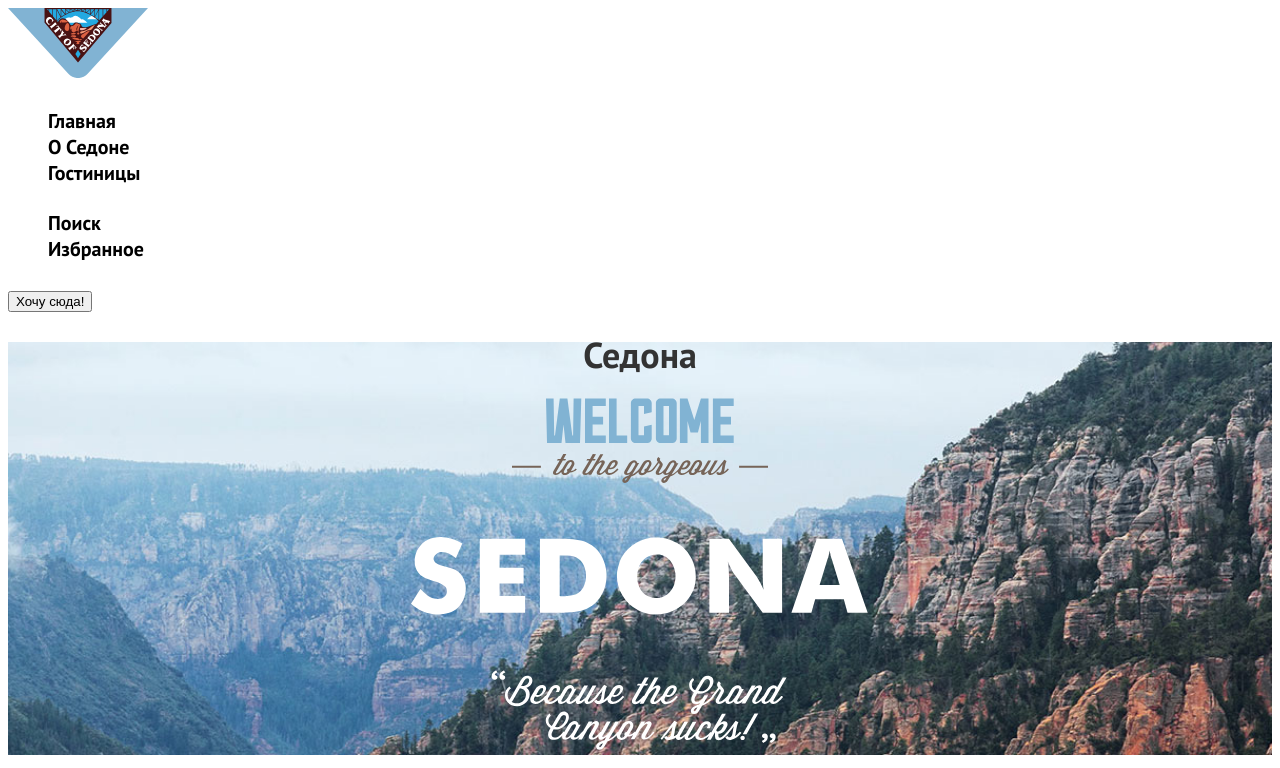
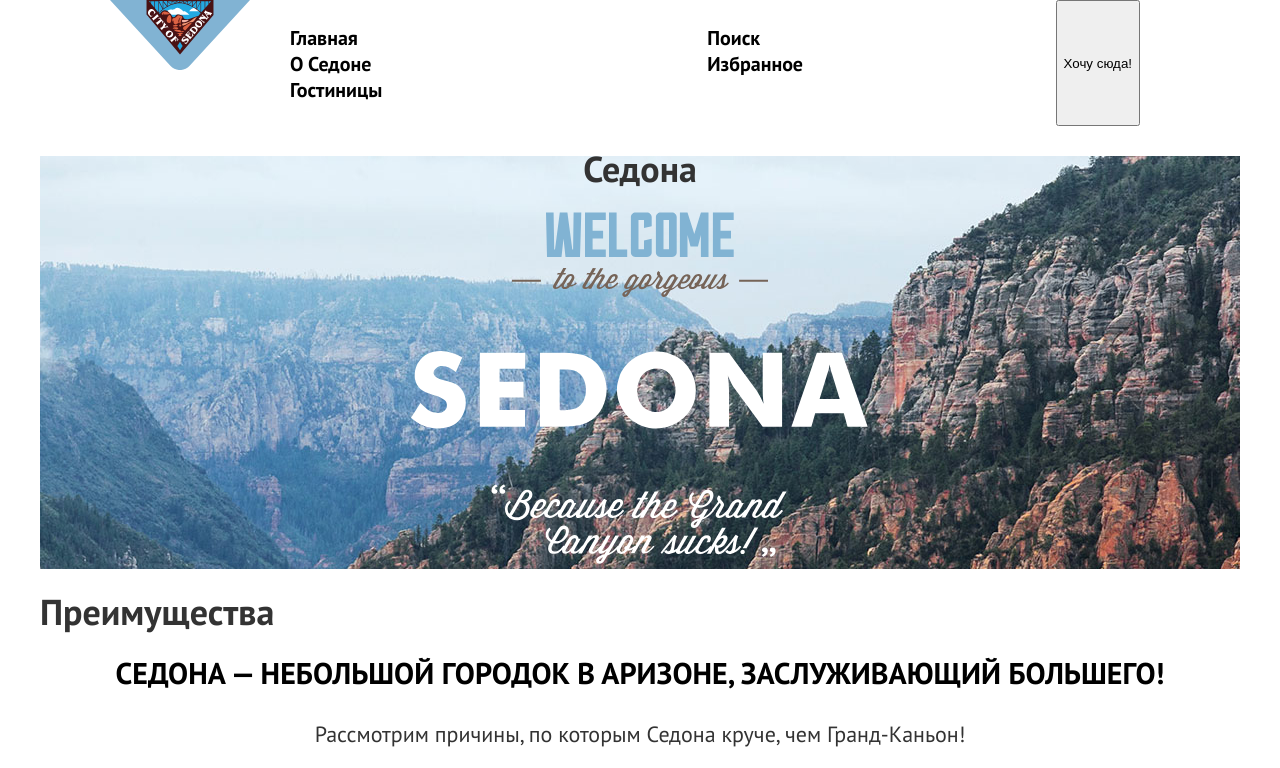
Before and after one commit to htmlacademy-htmlcss/2473593-sedona-39, a plain HTML site: page index.html in a window 1280 px wide. Shown: the top 768 px of the page. Drawn offline with Linux system fonts and the light colour scheme.

Commit message:
Добавление сетки страниц для крупных блоков

```diff
--- a/index.html
+++ b/index.html
@@ -9,6 +9,7 @@
   </head>
 
   <body>
+    <div class="site-container">
     <header class="page-header" data-test="header">
       <a href="index.html" class="nav-logo-link">
         <img src="images/logo.svg" width="140" height="70" alt="Логотип">
@@ -40,7 +41,7 @@
       </nav>
       <button class="header-button" type="button">Хочу сюда!</button>
     </header>
-    <main class="page-main" data-test="main">
+    <main class="main-container page-main" data-test="main">
       <section class="hero" data-test="hero">
         <h1 class="visually-hidden">Седона</h1>
         <img src="images/welcome-sedona.svg" width="458" height="352" alt="Добро пожаловать">
@@ -56,6 +57,7 @@
             <p class="advantages-item-text">Седона — не аттракцион для туристов, там течёт своя жизнь</p>
             <img src="images/architecture.jpg" width="800" height="385" alt="Архитектура Седоны">
           </li>
+          <div class="advantages-container">
           <li class="advantages-item advantages-item-white">
             <h3 class="advantages-item-title">Небольшая площадь</h3>
             <p class="advantages-item-text">Все достопримечательности находятся очень близко</p>
@@ -68,6 +70,7 @@
             <h3 class="advantages-item-title">Мало туристов</h3>
             <p class="advantages-item-text">Большинство едет в Гранд Каньон и толпится там</p>
           </li>
+        </div>
           <li class="advantages-item advantages-item-turquoise">
             <h3 class="advantages-item-title">Там есть мост дьявола</h3>
             <p class="advantages-item-text">Да, по нему можно пройти! Если вы осмелитесь, разумеется</p>
@@ -79,6 +82,7 @@
         <h2 class="visually-hidden">Услуги</h2>
         <p class="services-description">Приезжайте в Седону отдохнуть в комфорте и уюте!</p>
         <p class="services-text">Опытный персонал и качественное обслуживание!</p>
+        <div class="services-container">
         <article class="services-card services-card-grey">
           <img src="#" alt="Жильё">
           <h3 class="services-card-title">Жильё</h3>
@@ -97,6 +101,7 @@
           <p class="services-card-text">Не только китайского,
             но и настоящего местного производства!</p>
         </article>
+      </div>
       </section>
       <section class="hotel" data-test="search">
         <h2 class="visually-hidden">Поиск гостиницы</h2>
@@ -113,8 +118,9 @@
           <button class="subscription-button" type="submit">Подписаться</button>
         </form>
       </section>
+    </main>
       <footer class="page-footer" data-test="footer">
-        <h2 class="visually-hidden">Связаться</h2>
+        <!-- <h2 class="visually-hidden">Связаться</h2> -->
         <ul class="social-list">
           <li class="social-item">
             <a href="#" class="social-link">
@@ -137,7 +143,7 @@
           <img src="images/logo_htmlacademy.svg" width="115" height="33" alt="Logo HtmlAcademy">
         </a>
       </footer>
-    </main>
+    </div>
   </body>
 
 </html>
--- a/styles/style.css
+++ b/styles/style.css
@@ -13,7 +13,16 @@
   src: url(../fonts/ptsans-700.woff2) format("woff2");
   font-display: swap;
 }
+
+html {
+  height: 100%;
+}
+
 body {
+  margin: 0;
+  display: flex;
+  flex-direction: column;
+  min-height: 100%;
   font-family: "PT Sans", sans-serif;
   font-size: 24px;
   line-height: 26px;
@@ -21,10 +30,31 @@ body {
   background-color: #FFFFFF;
 }
 
+.main-container {
+  flex-grow: 1;
+}
+
+.site-container {
+width: 1200px;
+margin: 0 auto;
+}
+
 /* HEADER */
 .page-header {
 color: #000000;
 background-color: #FFFFFF;
+display: flex;
+margin-right: 30px;
+padding: 0 70px;
+}
+
+.header-nav {
+  display: flex;
+  margin-right: auto;
+}
+
+.nav-list {
+  margin-right: 285px;
 }
 
 .nav-item {
@@ -69,11 +99,17 @@ background-color: #FFFFFF;
   list-style-type: none;
 }
 
+.advantages-container {
+  display: flex;
+  height: 385px;
+}
+
 .advantages-item {
   text-align: center;
 }
 
 .advantages-item-turquoise {
+  display: flex;
   background-color: #82B3D3;
   color: #FFFFFF;
 }
@@ -103,7 +139,10 @@ background-color: #FFFFFF;
 }
 
 /* УСЛУГИ */
-
+.services-container {
+  display: flex;
+  height: 385px;
+}
 .services-description {
   font-weight: 700;
   font-size: 30px;
@@ -186,6 +225,11 @@ background-color: #FFFFFF;
 }
 
 /* FOOTER */
+.page-footer {
+  display: flex;
+  justify-content: space-between;
+  padding: 0 70px;
+}
 .social-item {
   list-style-type: none;
 }
```
